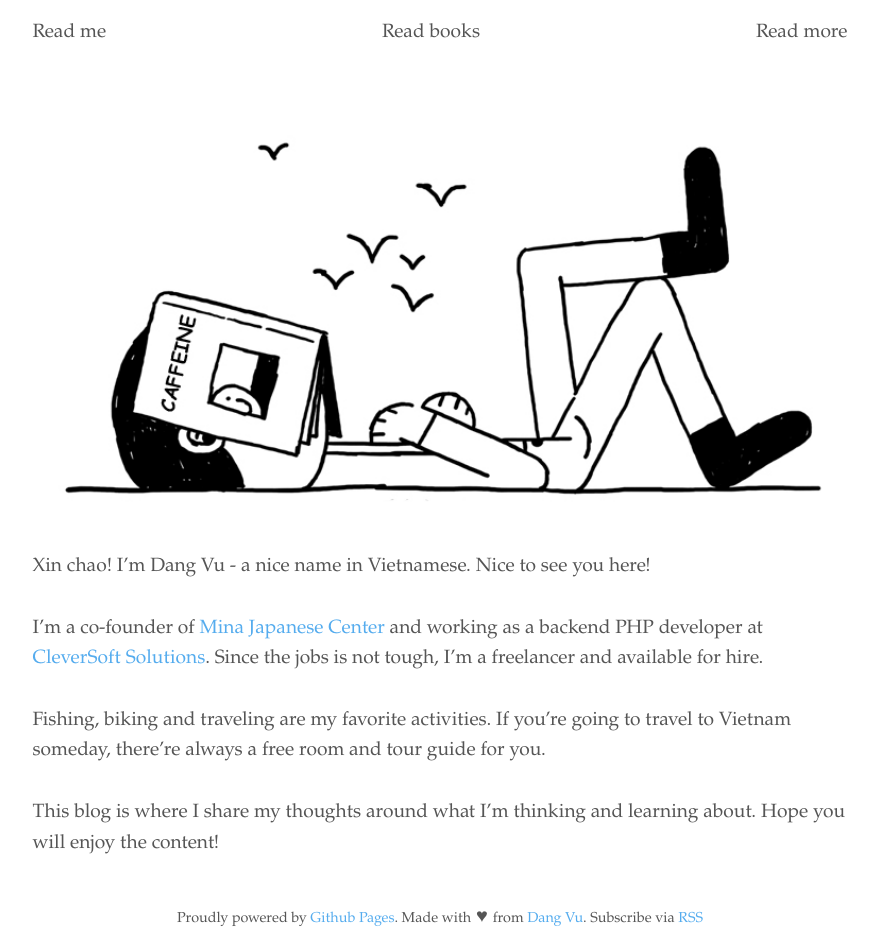
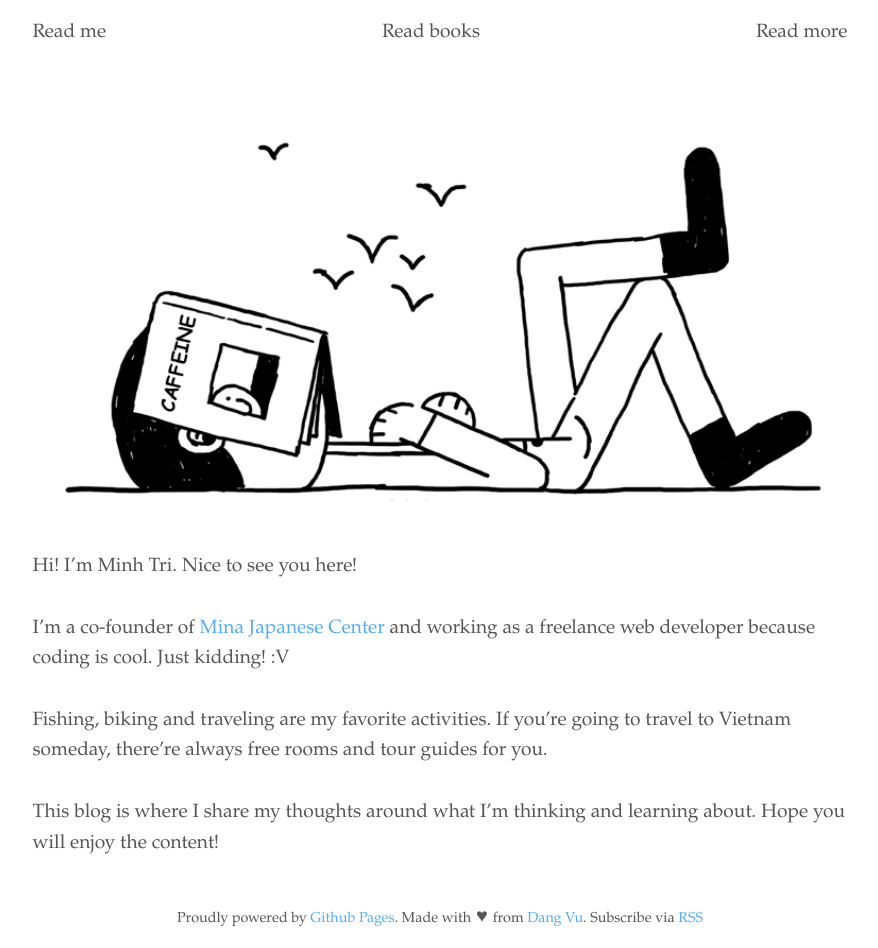
Before and after one commit to i30/i30.github.io, a Jekyll site: the page built from about.md, in a window 1280 px wide. Shown: the whole page, without its empty margins (200-1078 px from the left). Built offline with Jekyll 4.4.1, drawn with Linux system fonts in a browser that asks for light colours; comment, search, counter and statistics services are not loaded.

Commit message:
update latest info

```diff
--- a/about.md
+++ b/about.md
@@ -3,10 +3,10 @@ layout: about
 title: Read me
 permalink: /about/
 ---
-Xin chao! I'm Dang Vu - a nice name in Vietnamese. Nice to see you here!
+Hi! I'm Minh Tri. Nice to see you here!
 
-I'm a co-founder of [Mina Japanese Center](https://ja.mina.edu.vn) and working as a backend PHP developer at [CleverSoft Solutions](http://cleversoft.co/). Since the jobs is not tough, I'm a freelancer and available for hire.
+I'm a co-founder of [Mina Japanese Center](https://en.mina.edu.vn) and working as a freelance web developer because coding is cool. Just kidding! :V
 
-Fishing, biking and traveling are my favorite activities. If you're going to travel to Vietnam someday, there're always a free room and tour guide for you.
+Fishing, biking and traveling are my favorite activities. If you're going to travel to Vietnam someday, there're always free rooms and tour guides for you.
 
 This blog is where I share my thoughts around what I'm thinking and learning about. Hope you will enjoy the content!
```
